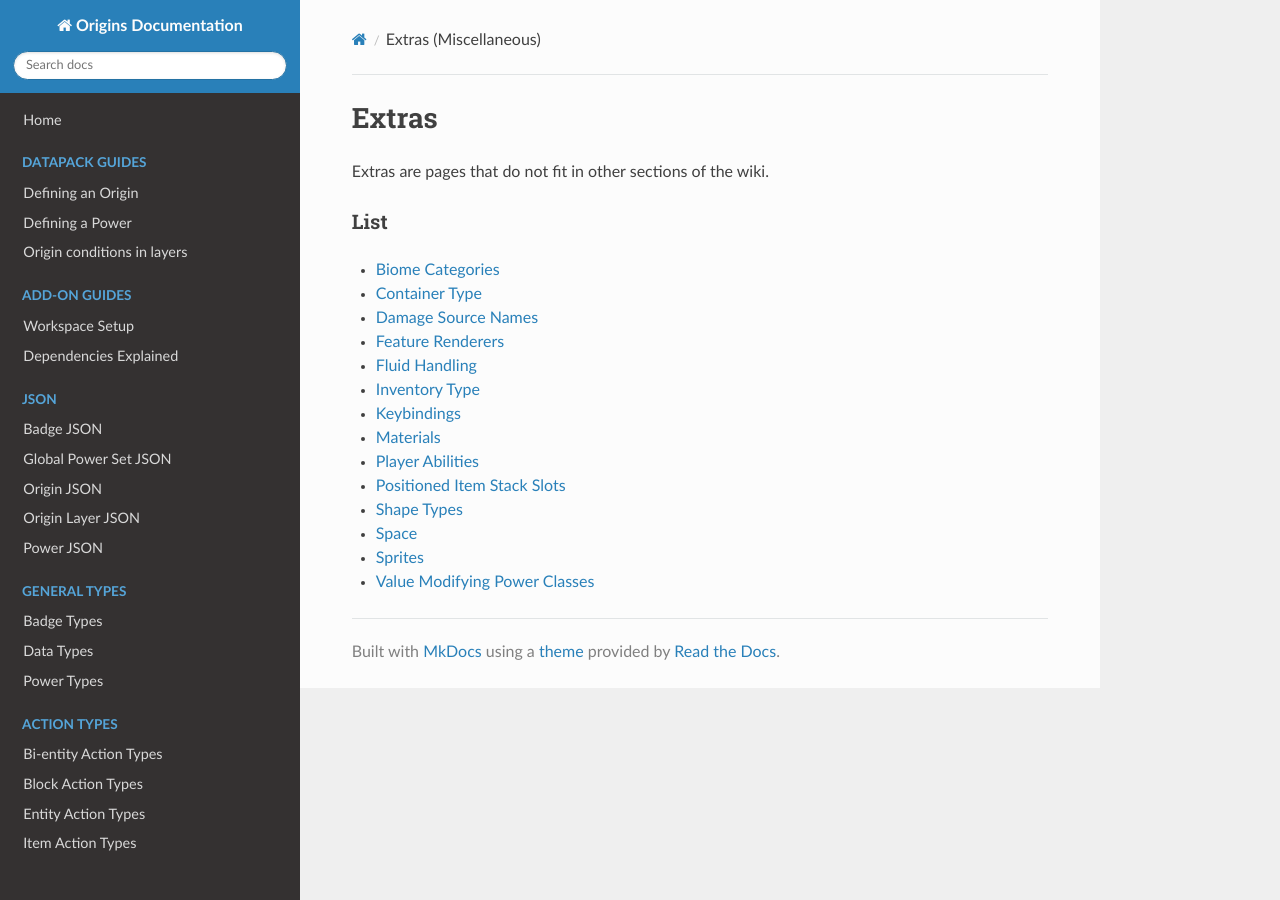
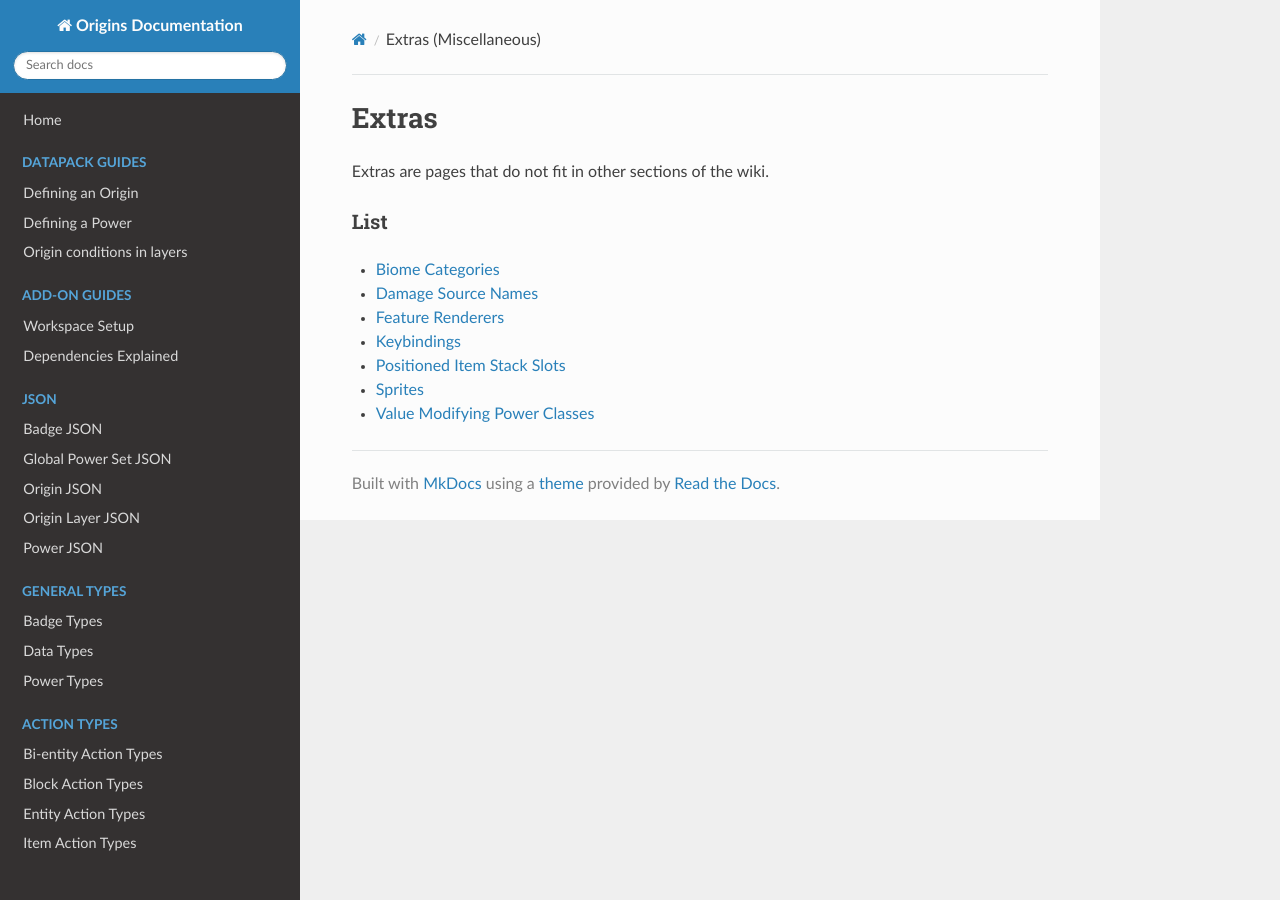
Before and after one commit to apace100/origins-docs, an MkDocs documentation site: the page built from docs/misc/extras.md, in a window 1280 px wide. Built offline with MkDocs 1.6.1, drawn with Linux system fonts in a browser that asks for light colours; nearby versions of some CDN libraries.

Commit message:
Removed non-existing pages in extras page

```diff
--- a/docs/misc/extras.md
+++ b/docs/misc/extras.md
@@ -11,16 +11,9 @@ Extras are pages that do not fit in other sections of the wiki.
 ### List
 
 * [Biome Categories](extras/biome_categories.md)
-* [Container Type](extras/container_type.md)
 * [Damage Source Names](extras/damage_source_names.md)
 * [Feature Renderers](extras/feature_renderers.md)
-* [Fluid Handling](extras/fluid_handling.md)
-* [Inventory Type](extras/inventory_type.md)
 * [Keybindings](extras/keybindings.md)
-* [Materials](extras/materials.md)
-* [Player Abilities](extras/player_abilities.md)
 * [Positioned Item Stack Slots](extras/positioned_item_stack_slots.md)
-* [Shape Types](extras/shape_types.md)
-* [Space](extras/space.md)
 * [Sprites](extras/sprites.md)
 * [Value Modifying Power Classes](extras/value_modifying_power_classes.md)
```
